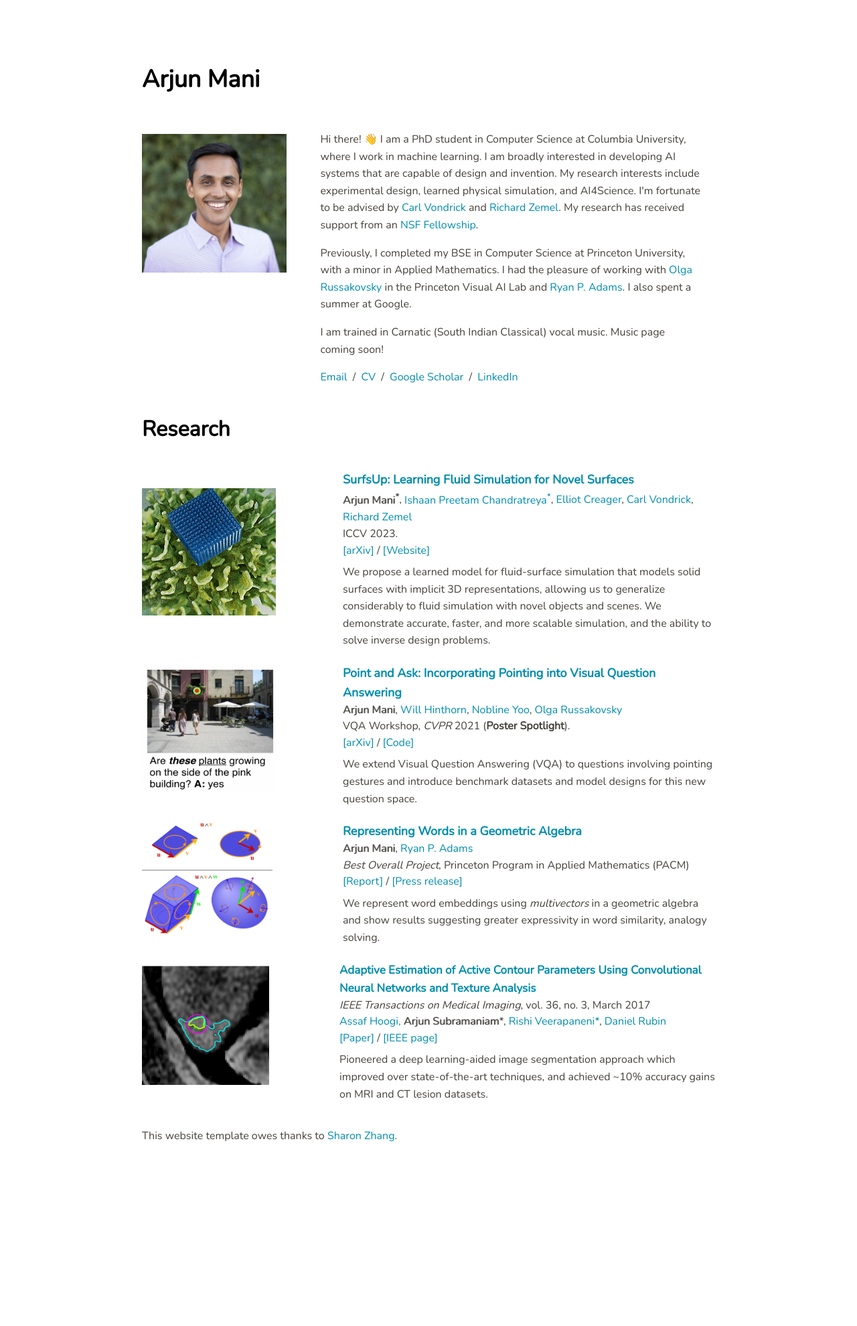
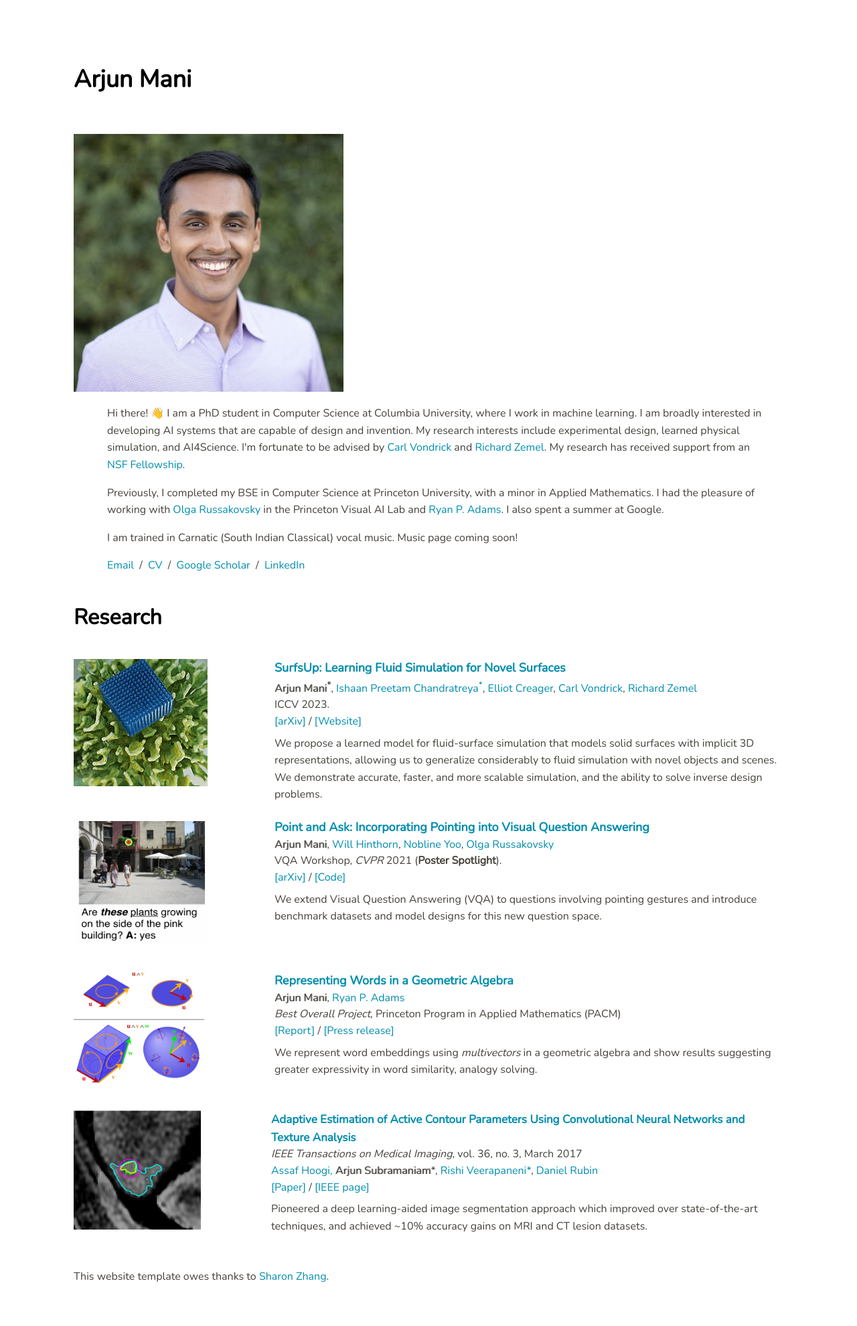
Before and after one commit to arjun-mani/arjun-mani.github.io, a Jekyll site: the page built from index.html, in a window 1280 px wide. Shown: the whole page at 67% size. Built offline with Jekyll 4.4.1, drawn with Linux system fonts in a browser that asks for light colours; before the commit the page ends 1770 px from its top, so only the background shows below that.

Commit message:
Use fixed max-width body with flex-wrap for responsive layout

```diff
--- a/css/main.css
+++ b/css/main.css
@@ -2,21 +2,10 @@
 
 body {
   margin: 60px auto;
-  width: 70%;
-  min-width: 0;
   padding: 0 20px;
+  max-width: 1100px;
   box-sizing: border-box;
   background-color: #FFFFFF;
-}
-
-@media (max-width: 1200px) {
-  body { width: 80%; }
-}
-@media (max-width: 900px) {
-  body { width: 90%; }
-}
-@media (max-width: 600px) {
-  body { width: 95%; }
 }
 
 .post-padding {
@@ -38,6 +27,7 @@ body {
 
 .about-cols {
   display: flex;
+  flex-wrap: wrap;
   width: 100%;
 }
 
```
